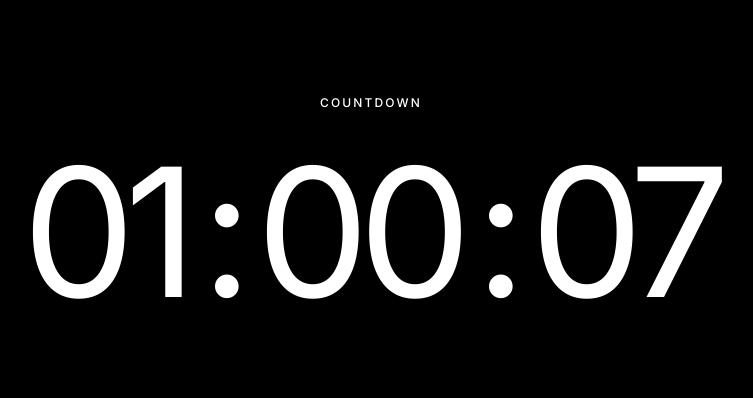
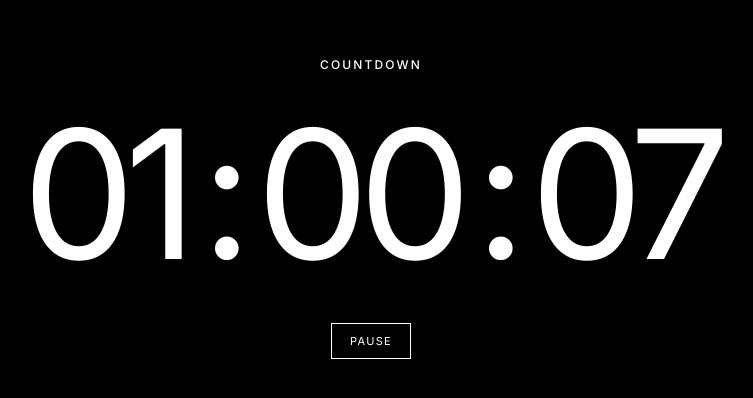
Before and after one commit to siddhantkrishna/countdown, a React (Vite) app: page / in a window 1280 px wide. Shown: the part 192-590 px from the top of the page, without its empty margins (269-1022 px from the left). Built offline with nearby package versions, Linux system fonts and the light colour scheme.

Commit message:
add pause control

```diff
--- a/src/App.tsx
+++ b/src/App.tsx
@@ -5,13 +5,14 @@ function App() {
   const [isPaused, setIsPaused] = useState(false);
 
   useEffect(() => {
-  if (isPaused) return;
+    if (isPaused) return;
+
     const interval = setInterval(() => {
       setSeconds((current) => current + 1);
     }, 1000);
 
     return () => clearInterval(interval);
-}, [isPaused]);
+  }, [isPaused]);
 
   const hours = Math.floor(seconds / 3600);
   const minutes = Math.floor((seconds % 3600) / 60);
@@ -28,6 +29,12 @@ function App() {
         <span>:</span>
         <span>{String(remainingSeconds).padStart(2, "0")}</span>
       </section>
+
+      <div className="controls">
+        <button onClick={() => setIsPaused((current) => !current)}>
+          {isPaused ? "RESUME" : "PAUSE"}
+        </button>
+      </div>
     </main>
   );
 }
--- a/src/index.css
+++ b/src/index.css
@@ -23,6 +23,7 @@ button,
 input {
   font: inherit;
 }
+
 .app {
   min-height: 100vh;
   display: flex;
@@ -51,3 +52,22 @@ input {
 .timer span:nth-child(even) {
   margin: 0 0.08em;
 }
+
+.controls {
+  margin-top: 40px;
+}
+
+.controls button {
+  padding: 10px 18px;
+  border: 1px solid #ffffff;
+  background: transparent;
+  color: #ffffff;
+  cursor: pointer;
+  font-size: 11px;
+  letter-spacing: 0.12em;
+}
+
+.controls button:hover {
+  background: #ffffff;
+  color: #000000;
+}
```
